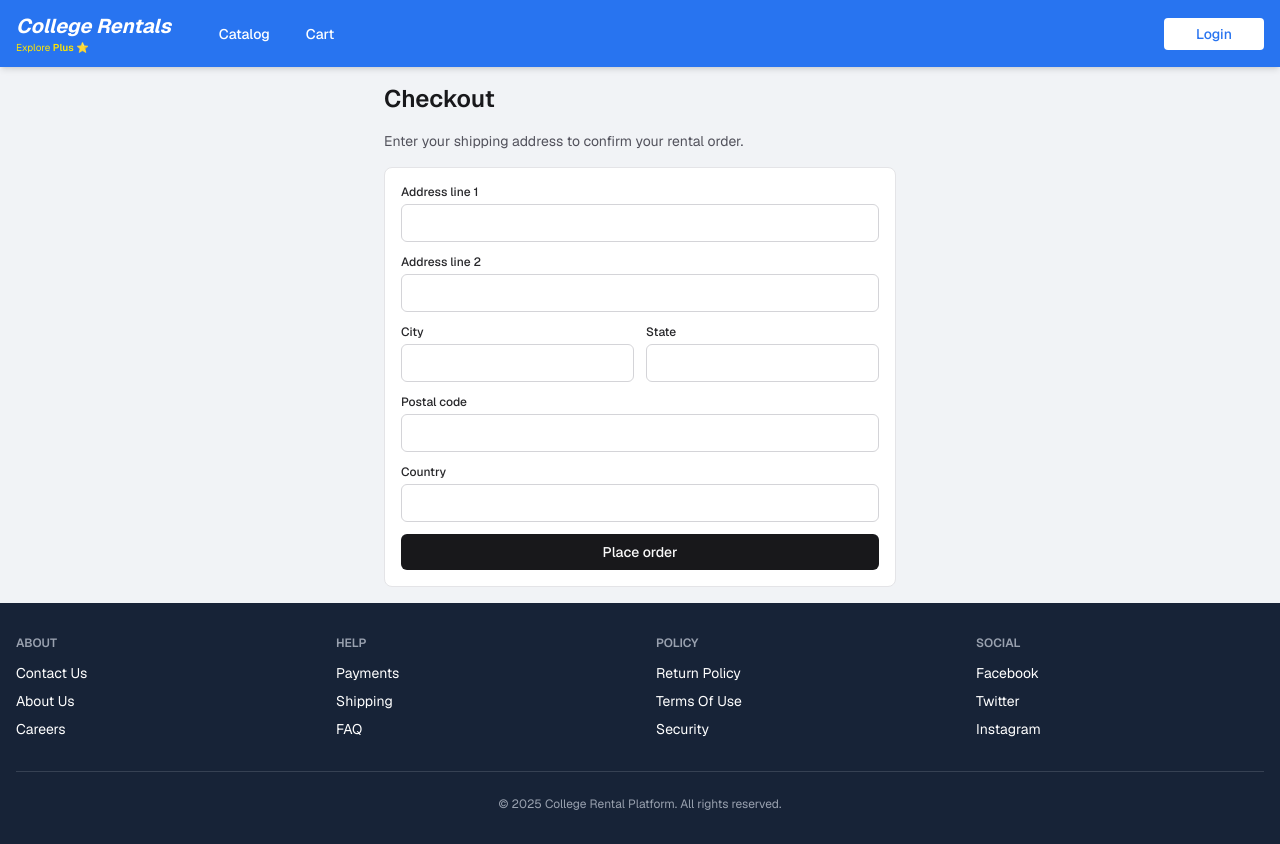
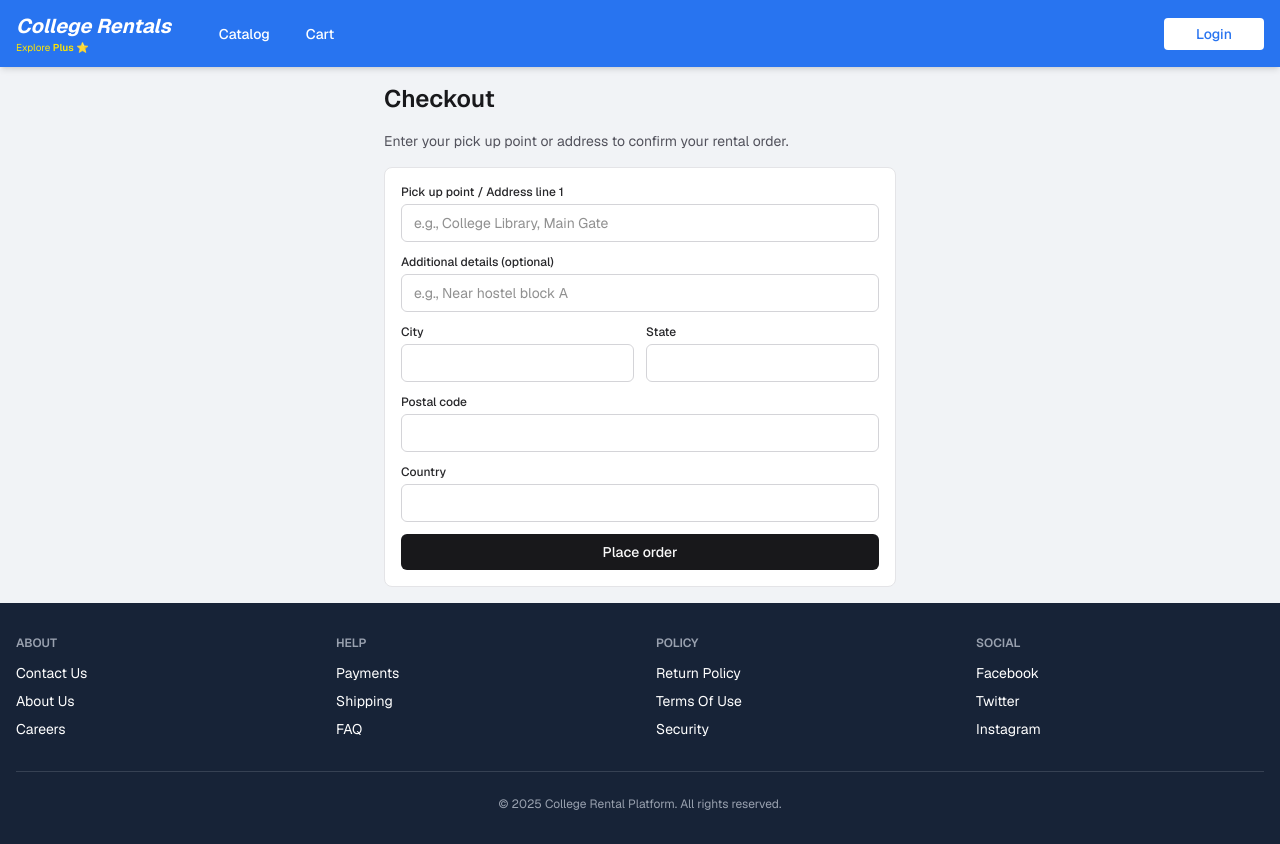
Before and after one commit to Vijayram7411/college-rental-platform, a Next.js app: page /checkout in a window 1280 px wide. Built offline with nearby package versions, Linux system fonts and the light colour scheme; no server answers.

Commit message:
Change shipping to pick up point for campus rental context

```diff
--- a/src/app/checkout/page.tsx
+++ b/src/app/checkout/page.tsx
@@ -51,25 +51,27 @@ export default function CheckoutPage() {
     <div className="mx-auto w-full max-w-lg space-y-4">
       <h1 className="text-2xl font-semibold text-zinc-900">Checkout</h1>
       <p className="text-sm text-zinc-600">
-        Enter your shipping address to confirm your rental order.
+        Enter your pick up point or address to confirm your rental order.
       </p>
       <form onSubmit={handleSubmit} className="space-y-3 rounded-lg border border-zinc-200 bg-white p-4 text-sm">
         <div className="space-y-1">
-          <label className="block text-xs font-medium text-zinc-800">Address line 1</label>
+          <label className="block text-xs font-medium text-zinc-800">Pick up point / Address line 1</label>
           <input
             type="text"
             required
             value={form.line1}
             onChange={(e) => updateField("line1", e.target.value)}
+            placeholder="e.g., College Library, Main Gate"
             className="w-full rounded-md border border-zinc-300 px-3 py-2 text-sm outline-none focus:border-zinc-900 focus:ring-1 focus:ring-zinc-900"
           />
         </div>
         <div className="space-y-1">
-          <label className="block text-xs font-medium text-zinc-800">Address line 2</label>
+          <label className="block text-xs font-medium text-zinc-800">Additional details (optional)</label>
           <input
             type="text"
             value={form.line2}
             onChange={(e) => updateField("line2", e.target.value)}
+            placeholder="e.g., Near hostel block A"
             className="w-full rounded-md border border-zinc-300 px-3 py-2 text-sm outline-none focus:border-zinc-900 focus:ring-1 focus:ring-zinc-900"
           />
         </div>
--- a/src/app/me/orders/page.tsx
+++ b/src/app/me/orders/page.tsx
@@ -61,7 +61,7 @@ export default async function OrdersPage() {
                 </ul>
                 {order.shipping && (
                   <p className="mt-2 text-xs text-zinc-500">
-                    Ship to: {order.shipping.line1}, {order.shipping.city}, {order.shipping.state}
+                    📍 Pick up point: {order.shipping.line1}, {order.shipping.city}, {order.shipping.state}
                   </p>
                 )}
               </li>
--- a/src/app/owner/orders/page.tsx
+++ b/src/app/owner/orders/page.tsx
@@ -74,7 +74,7 @@ export default async function OwnerOrdersPage() {
                 </ul>
                 {order.shipping && (
                   <p className="mt-2 text-xs text-zinc-500">
-                    Ship to: {order.shipping.line1}, {order.shipping.city}, {order.shipping.state}
+                    📍 Pick up point: {order.shipping.line1}, {order.shipping.city}, {order.shipping.state}
                   </p>
                 )}
               </li>
```
